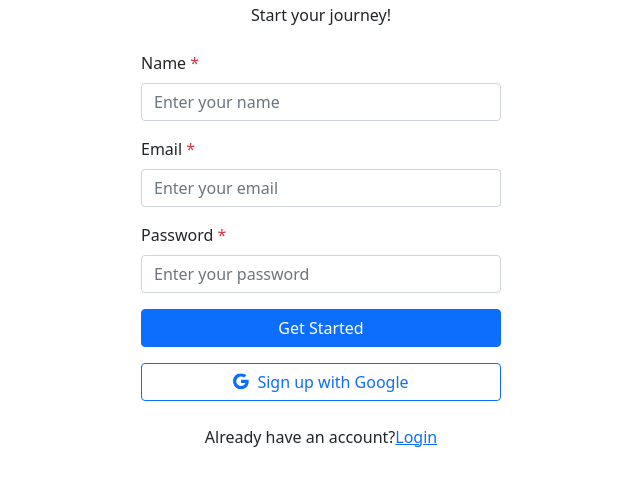
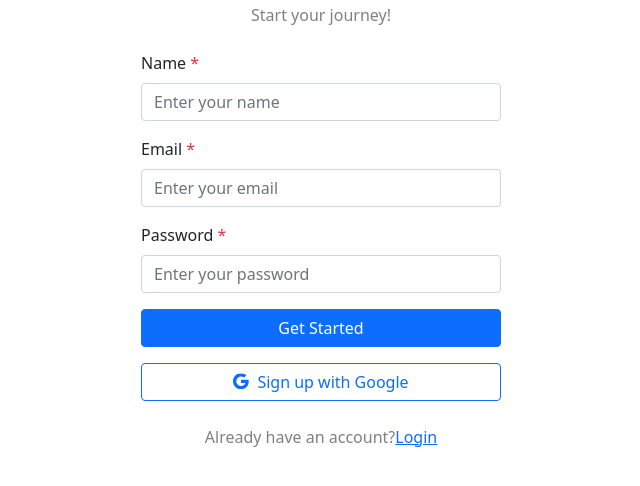
Before and after one commit to bekzodxudaybergenow/login-bootstrap, a plain HTML site: page index.html in a window 1280 px wide. Shown: the part 214-700 px from the top of the page, without its empty margins (319-959 px from the left). Drawn offline with nearby package versions, Linux system fonts and the light colour scheme.

Commit message:
Update the main styles of the Account section

```diff
--- a/main.css
+++ b/main.css
@@ -1,3 +1,6 @@
+.gray {
+  color: #808080;
+}
 .btn-outline-primary {
     transition: color 0.4s ease, background-color 0.4s ease, border-color 0.4s ease;
   }
```
